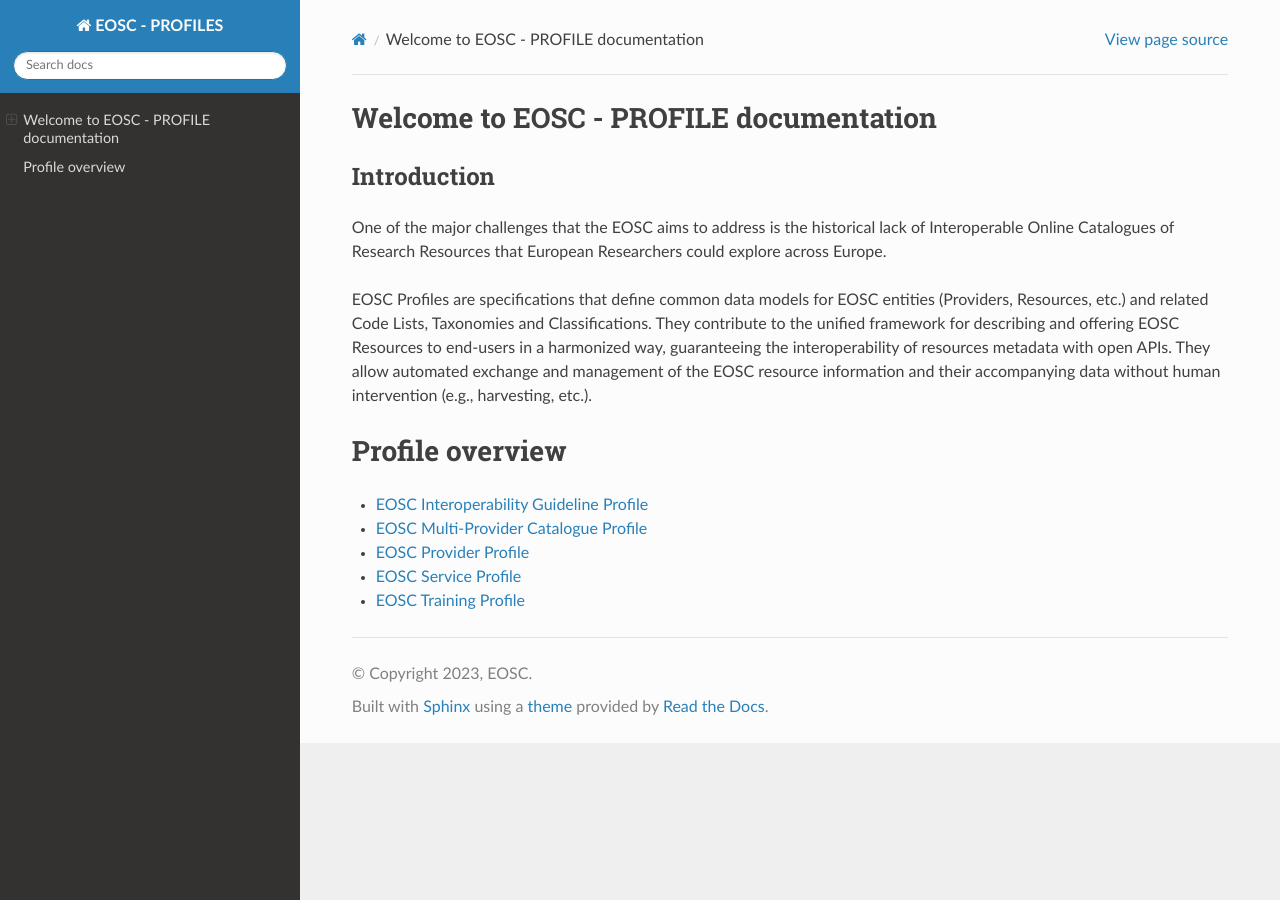
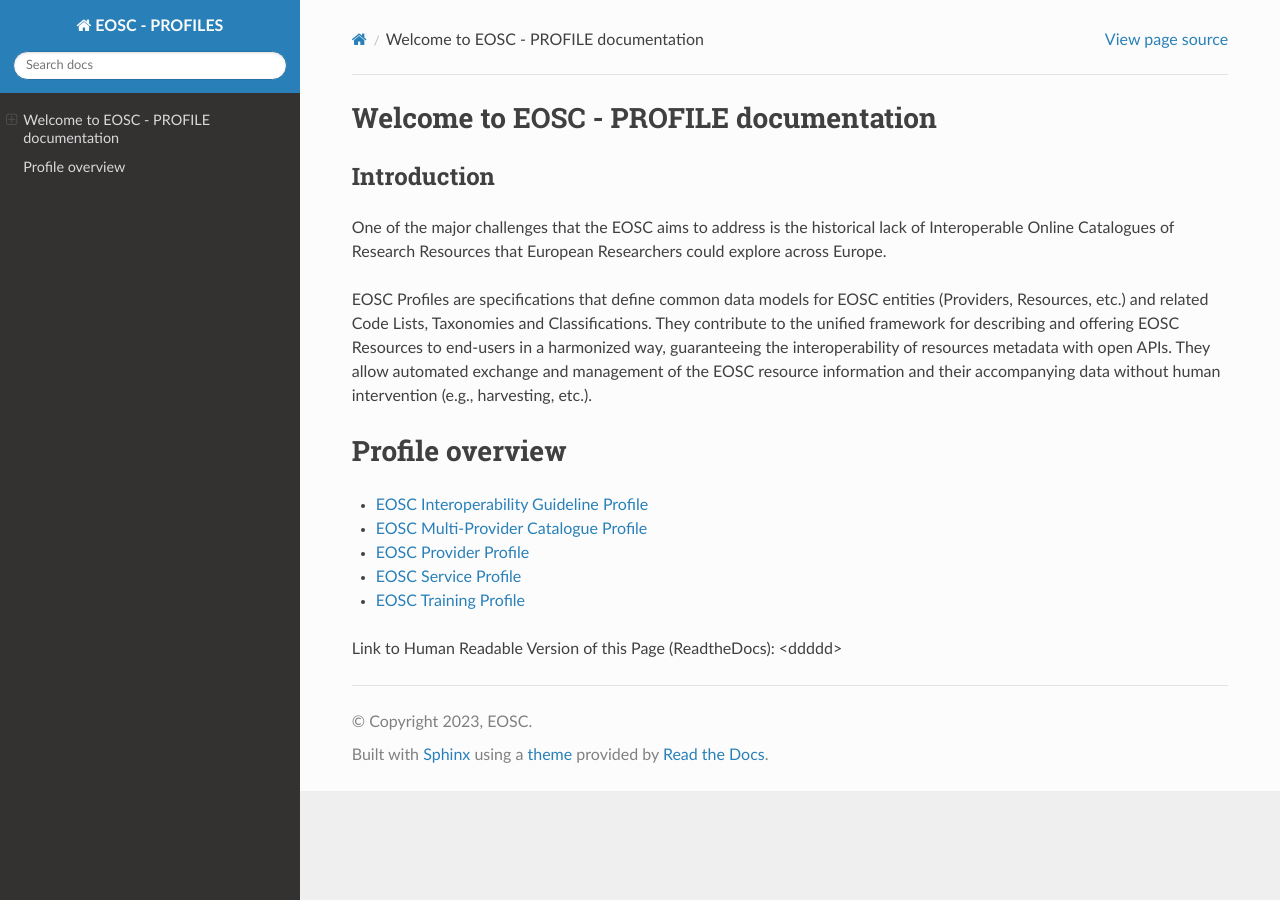
Before and after one commit to alessiabardi/eosc-profiles, a Sphinx documentation site: the page built from docs/index.rst, in a window 1280 px wide. Built offline with Sphinx 7.4.7 and the Read the Docs theme 2.0.0, drawn with Linux system fonts in a browser that asks for light colours.

Commit message:
Update index.rst

```diff
--- a/docs/index.rst
+++ b/docs/index.rst
@@ -21,3 +21,5 @@ Profile overview
 * `EOSC Provider Profile <https://eosc-provider-profile.readthedocs.io/>`_
 * `EOSC Service Profile <https://eosc-service-profile.readthedocs.io/>`_
 * `EOSC Training Profile <https://eosc-training-profile.readthedocs.io/>`_
+
+Link to Human Readable Version of this Page (ReadtheDocs): <ddddd>
```
